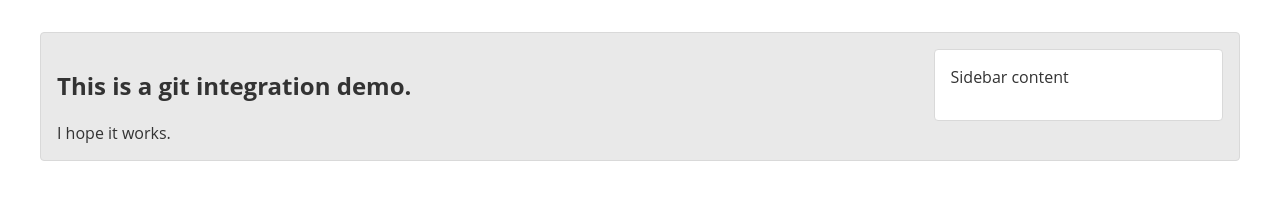
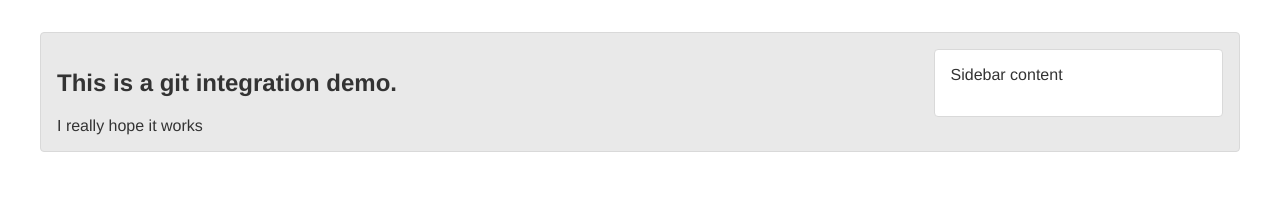
Before and after one commit to t4davelarkan/git-sample-site-test, a website: page www-root/index.html in a window 1280 px wide. Drawn offline with nearby package versions, Linux system fonts and the light colour scheme; files that its build step writes are made by us from their sources.

Commit message:
Bad commit message

```diff
--- a/development/sass/style.scss
+++ b/development/sass/style.scss
@@ -17,7 +17,7 @@ body {
 body {
   padding-left: 1rem;
   padding-right: 1rem;
-  font-family: "Open Sans", sans-serif;
+  font-family: "Helvetica", sans-serif;
 }
 .container {
   margin-left: auto;
--- a/www-root/index.html
+++ b/www-root/index.html
@@ -9,7 +9,7 @@
 	<meta charset="UTF-8" />
 	<meta name="viewport" content="width=device-width, initial-scale=1.0" />
 	<link rel="stylesheet" href="site-assets/css/style.css">
-	<title>GIT Demo</title>
+	<title>GIT Demo - UK</title>
 </head>
 <body>
 	<div class="container">
@@ -24,8 +24,8 @@
 -->
 <div class="general">
   <h2>This is a git integration demo.</h2>
-  I hope it works.
-  <!-- Production -->
+  I really hope it works
+  <!-- Hello T44U -->
 </div>
 
 <!-- @@@T4Parse = startFooter -->
```
Also changed, not shown: development/html/includes/content-types/general-content/html.html (+1 -1 lines), development/html/page-layouts/index.html (+2 -2 lines), git-integration/includes/content-types/general-content/html.html (+1 -1 lines), git-integration/page-layouts/index.html (+2 -2 lines), git-integration/site-assets/css/style.css, www-root/site-assets/css/style.css (added).
